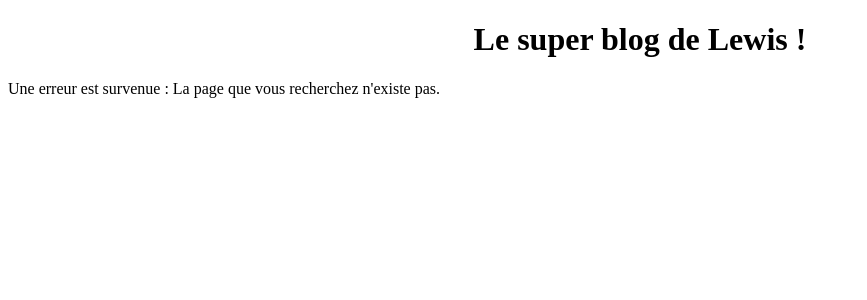
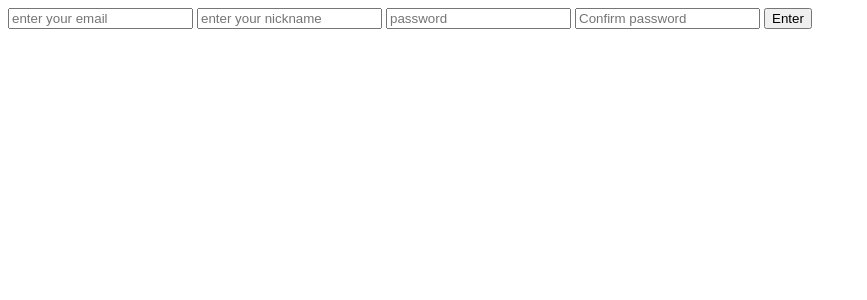
Before and after one commit to Kosmik56/php-blog, a PHP site: page /index.php?action=signup in a window 1280 px wide. Shown: the top 300 px of the page, without its empty margins (0-867 px from the left). Run offline with PHP 8.4, Linux system fonts and the light colour scheme.

Commit message:
added signup route, page, and controller. Added security measures on password Signup.

```diff
--- a/index.php
+++ b/index.php
@@ -4,6 +4,7 @@ require_once('src/controllers/add_comment.php');
 require_once('src/controllers/homepage.php');
 require_once('src/controllers/post.php');
 require_once('src/controllers/authentication_controller.php');
+require_once('src/controllers/signupController.php');
 
 try {
     if (isset($_GET['action']) && $_GET['action'] !== '') {
@@ -19,16 +20,20 @@ try {
             if (isset($_GET['id']) && $_GET['id'] > 0) {
                 $identifier = $_GET['id'];
 
-               addComment($identifier, $_POST);
+                addComment($identifier, $_POST);
             } else {
                 throw new Exception('Aucun identifiant de billet envoyé');
             }
+        } elseif ($_GET['action'] === 'signup') {
+            if ($_SERVER['REQUEST_METHOD'] == 'GET') {
+                signupPage();
+            } elseif ($_SERVER['REQUEST_METHOD'] == 'POST') {
+                handleSignup();
+            }
         } elseif ($_GET['action'] === 'login') {
-
-            if($_SERVER['REQUEST_METHOD'] == 'GET'){
+            if ($_SERVER['REQUEST_METHOD'] == 'GET') {
                 loginPage();
-            }
-            elseif($_SERVER['REQUEST_METHOD'] == 'POST'){
+            } elseif ($_SERVER['REQUEST_METHOD'] == 'POST') {
                 handleLogin();
             }
         } elseif ($_GET['action'] === 'logout') {
@@ -45,4 +50,3 @@ try {
 
     require('templates/error.php');
 }
-//TODO: refactor code into a switch:case
--- a/src/controllers/authentication_controller.php
+++ b/src/controllers/authentication_controller.php
@@ -10,17 +10,15 @@ function loginPage()
 function handleLogin()
 {
 	$database = dbConnect();
-	$statement = $database->prepare('select * from users where email=:email and password=:password');
+	$statement = $database->prepare('select * from users where email=:email');
 
 	$statement->execute([
 		'email' => $_POST['email'],
-		'password' => $_POST['password'],
 
 	]);
 
 	$user = $statement->fetch();
-
-	if ($user == null) {
+	if(!password_verify($_POST['password'], $user['password'])){
 		throw new Exception('login inccorect');
 	}
 
--- /dev/null
+++ b/src/controllers/signupController.php
@@ -0,0 +1,35 @@
+<?php
+function signupPage()
+{
+    require('templates\signupPage.php');
+}
+
+function handleSignup()
+{
+    // Sanitize email
+    $email = filter_input(INPUT_POST, 'email', FILTER_SANITIZE_EMAIL);
+    //password_encrypt() to encrypt emails
+
+    //TODO: add check to verify unicity of identifications in here... Somewhere
+
+
+    $database = dbConnect();
+    $unique = $database->prepare('select count(id) from users where email = :email');
+
+    $unique->execute([':email' => $email ]);
+
+    if ($unique->fetchColumn() == 0) {
+        //ID is unique
+        $statement = $database->prepare('insert into users (email, name, password) values (:email, :nickname, :password)');
+        $statement->execute([
+            'email' => $_POST['email'],
+            'nickname' => $_POST['nickname'],
+            'password' => password_hash($_POST['password'], PASSWORD_DEFAULT),
+
+        ]);
+
+    } else {
+        // ID is already in use
+        echo 'Sorry, email is already used';
+    }
+}
--- /dev/null
+++ b/templates/signupPage.php
@@ -0,0 +1,17 @@
+<!DOCTYPE html>
+<html lang="en">
+<head>
+    <meta charset="UTF-8">
+    <meta http-equiv="X-UA-Compatible" content="IE=edge">
+    <meta name="viewport" content="width=device-width, initial-scale=1.0">
+    <title>Document</title>
+</head>
+<body>
+<form action="index.php?action=signup" method="post">
+        <input type="email" name="email" placeholder="enter your email">
+        <input type="text" name="nickname" placeholder="enter your nickname">
+        <input type="password" name="password" placeholder="password">
+        <input type="password" name="passwordCheck" placeholder="Confirm password">
+        <button type="submit">Enter</button>
+</body>
+</html>
```
Also changed, not shown: templates/homepage.php (+6 -3 lines), src/model/signup.php (added).
